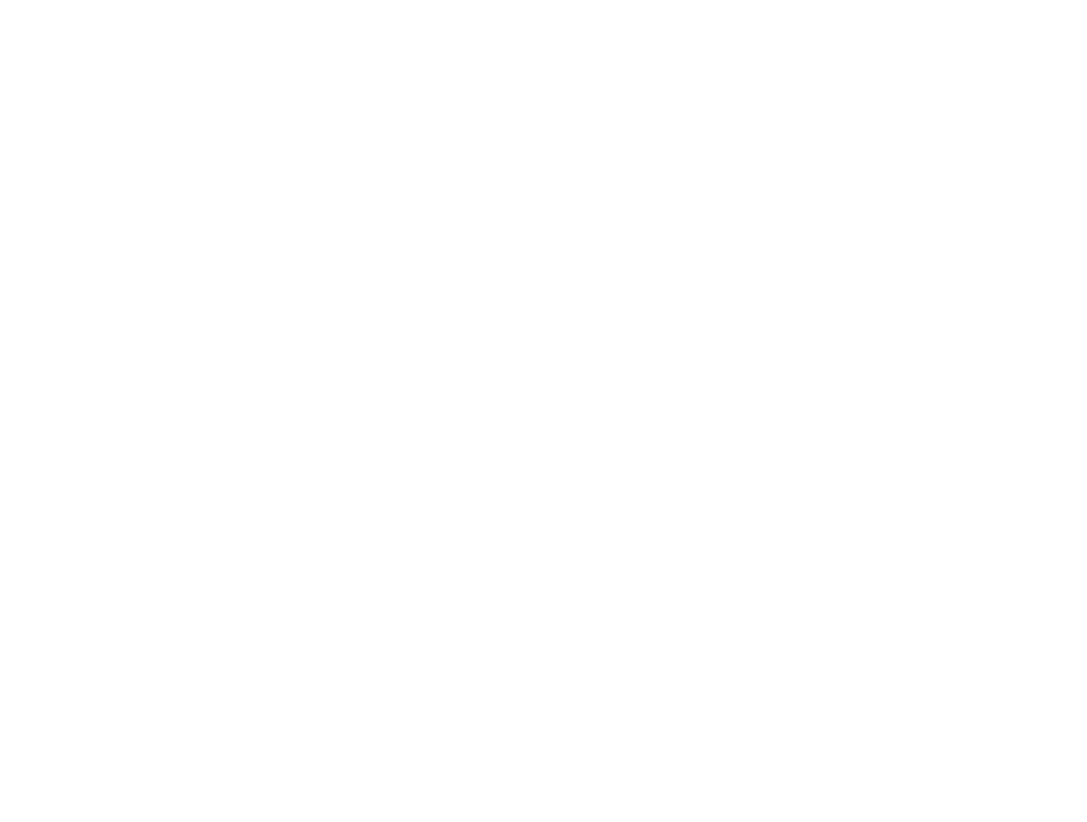
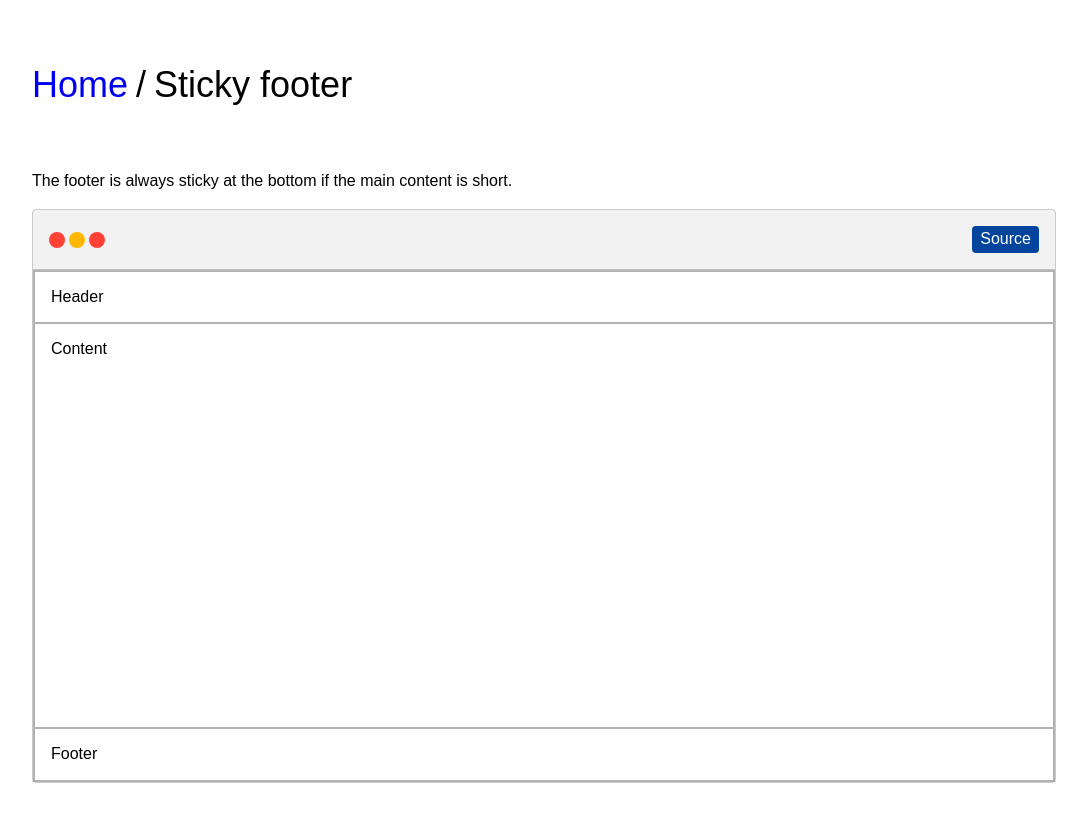
Before and after one commit to phuocng/csslayout, a React (Vite) app: page /sticky-footer in a window 1280 px wide. Shown: the top 822 px of the page, without its empty margins (96-1183 px from the left). Before the commit the page ends 800 px from the top, so only its background shows below. Built offline with nearby package versions, Linux system fonts and the light colour scheme; a small style sheet from the web is missing.

Commit message:
Add sticky footer layout

```diff
--- a/client/App.jsx
+++ b/client/App.jsx
@@ -3,6 +3,7 @@
 
 import Home from './Home';
 import Centering from './layouts/Centering';
+import StickyFooter from './layouts/StickyFooter';
 
 const App = () => {
     return (
@@ -10,6 +11,7 @@
             <Switch>
                 <Route exact={true} path='/'><Home /></Route>
                 <Route exact={true} path='/centering'><Centering /></Route>
+                <Route exact={true} path='/sticky-footer'><StickyFooter /></Route>
             </Switch>
         </Router>
     );
--- a/client/Home.jsx
+++ b/client/Home.jsx
@@ -15,7 +15,7 @@
 
             <div className="flex flex-wrap justify-between">
                  <div className="w-30">
-                    <Link to="/centering" className="link flex flex-column items-center justify-center bg-black-05 br2 pa3">
+                    <Link to="/sticky-footer" className="link flex flex-column items-center justify-center bg-black-05 br2 pa3">
                         <StickyFooterCover />
                         <h4 className="f4 mv0 pv3">Sticky footer</h4>
                     </Link>
--- /dev/null
+++ b/client/layouts/StickyFooter.jsx
@@ -0,0 +1,57 @@
+import React from 'react';
+
+import DetailsLayout from '../DetailsLayout';
+import BrowserFrame from '../placeholders/BrowserFrame';
+import SampleCode from '../SampleCode';
+import useDocumentTitle from '../useDocumentTitle';
+
+const StickyFooter = () => {
+    useDocumentTitle('CSS Layout ∙ Sticky footer');
+
+    return (
+        <DetailsLayout name="Sticky footer">
+            <div className="lh-copy mb3">
+                The footer is always sticky at the bottom if the main content is short.
+            </div>
+            <BrowserFrame
+                content={
+                    <div className="h-100 flex flex-column ba b--black-30 bw1">
+                        <div className="flex-shrink-0 bb b--black-30 bw1 pa3">
+                            Header
+                        </div>
+                        <div className="flex-grow-1 pa3">
+                            Content
+                        </div>
+                        <div className="flex-shrink-0 bt b--black-30 bw1 pa3">
+                            Footer
+                        </div>
+                    </div>
+                }
+                source={
+<SampleCode
+lang="html"
+code={`
+<div style="
+    display: flex;
+    flex-direction: column;
+    height: '100%';
+">
+    <header style="flex-shrink: 0;">
+        ...
+    </header>
+    <main style="flex-grow: 1;">
+        ...
+    </main>
+    <footer style="flex-shrink: 0;">
+        ...
+    </footer>
+</div>
+`}
+/>
+                }
+            />
+        </DetailsLayout>
+    );
+};
+
+export default StickyFooter;
```
